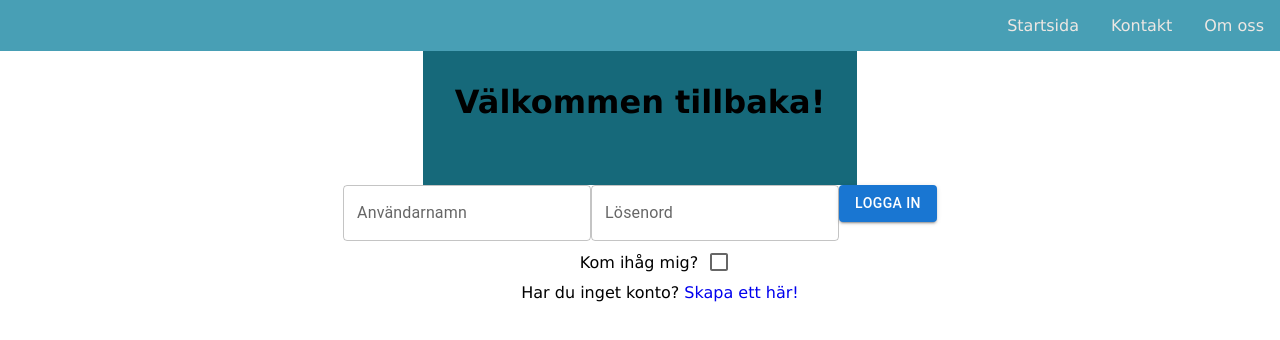
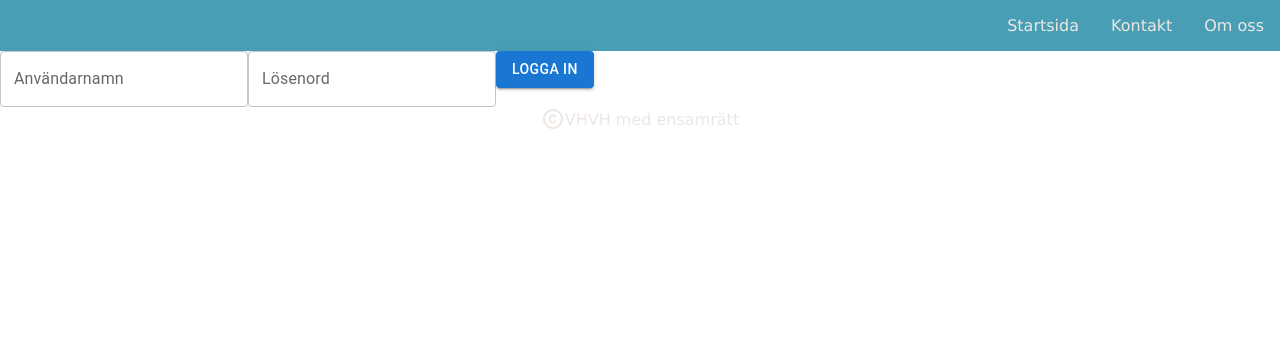
Before and after one commit to indigobluw/vhvh-frontend, a Next.js app: page /login in a window 1280 px wide. Shown: the top 340 px of the page. Built offline with nearby package versions, Linux system fonts and the light colour scheme.

Commit message:
PAIR PROGRAMMING, fixed the merge conflict issue

```diff
--- a/src/pages/login.js
+++ b/src/pages/login.js
@@ -1,26 +1,15 @@
 import Navbar from "@/components/Navbar/Navbar";
+import Footer from "@/components/Footer/Footer";
 import styles from "src/styles/Login.module.scss";
 import { useState } from "react";
 import { useRouter } from "next/router";
 import TextField from "@mui/material/TextField";
 import Button from "@mui/material/Button";
-import Checkbox from "@mui/material/Checkbox";
-import Link from "next/link";
-
-
 
 export default function Login() {
   const router = useRouter();
   const [username, setUsername] = useState("");
   const [password, setPassword] = useState("");
-  const [isLoggedIn, setIsLoggedIn] = useState(false);
-  const [checked, setChecked] = useState(false);
-  const label = { inputProps: { "aria-label": "Kom ihåg mig" } };
-
-  const handleChecked = (event) => {
-    setChecked(event.target.checked);
-  };
-
   function sendLoginRequest() {
     const requestBody = {
       username: username,
@@ -30,7 +19,7 @@ export default function Login() {
       headers: {
         "Content-Type": "application/json",
       },
-      method: "POST",
+      method: "post",
       body: JSON.stringify(requestBody),
     })
       .then((response) => {
@@ -58,7 +47,7 @@ export default function Login() {
         }).then((response) => {
           if (response.status === 200) {
             console.log("Success");
-            router.push("/myPage")
+            router.push("/myPage");
           } else {
             console.log("Failed");
           }
@@ -72,44 +61,34 @@ export default function Login() {
   return (
     <div>
       <Navbar />
-      <div className={styles.container}>
-        <h1 className={styles.title}>Välkommen tillbaka!</h1>
-        <form onSubmit={sendLoginRequest}>
+      <div>
         <TextField
           value={username}
-            onChange={(e) => setUsername(e.target.value)}
+          onChange={(event) => setUsername(event.target.value)}
           id="outlined-basic"
           label="Användarnamn"
           type="username"
-            autoComplete="username"
           className={styles.username}
         />
         <TextField
           value={password}
-            onChange={(e) => setPassword(e.target.value)}
+          onChange={(event) => setPassword(event.target.value)}
           id="outlined-password-input"
           label="Lösenord"
           type="password"
           autoComplete="current-password"
           className={styles.password}
         />
-          <Button variant="contained" type="submit" className={styles.buttonl}>
+        <Button
+          variant="contained"
+          type="submit"
+          className={styles.button}
+          onClick={() => sendLoginRequest()}
+        >
           Logga in
         </Button>
-        </form>
-        <div className={styles.lessmargin}>
-          <label>Kom ihåg mig?</label>
-          <Checkbox
-            checked={checked}
-            onChange={handleChecked}
-            inputProps={{ "aria-label": "controlled" }}
-          />
-        </div>{" "}
-        <p className={styles.lessmargin}>
-          Har du inget konto?&nbsp;
-          <Link href="/createAccount">Skapa ett här!</Link>
-        </p>
       </div>
+      <Footer />
     </div>
   );
 }
```
Lines whose indentation alone changed are shown as unchanged.
